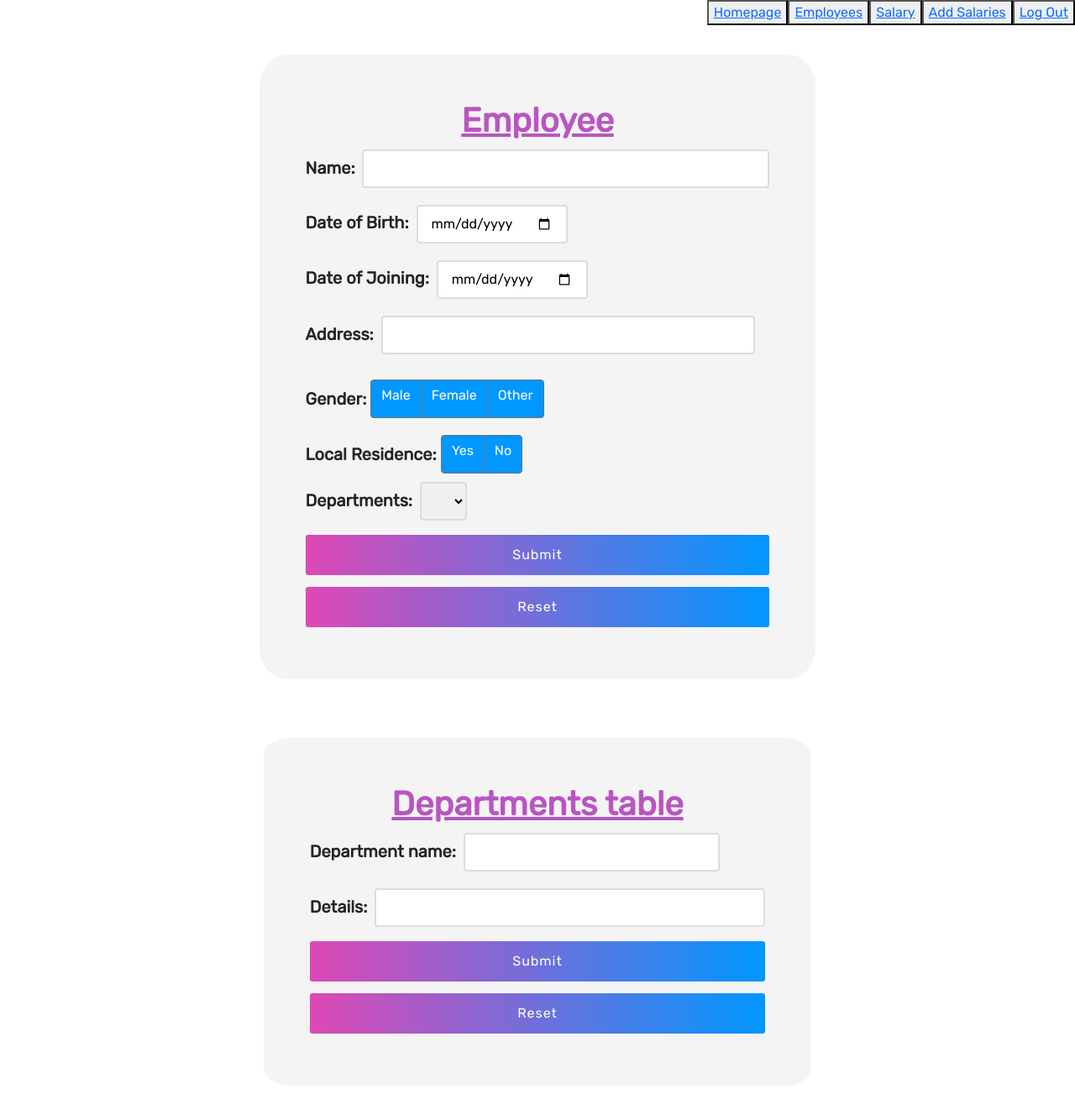
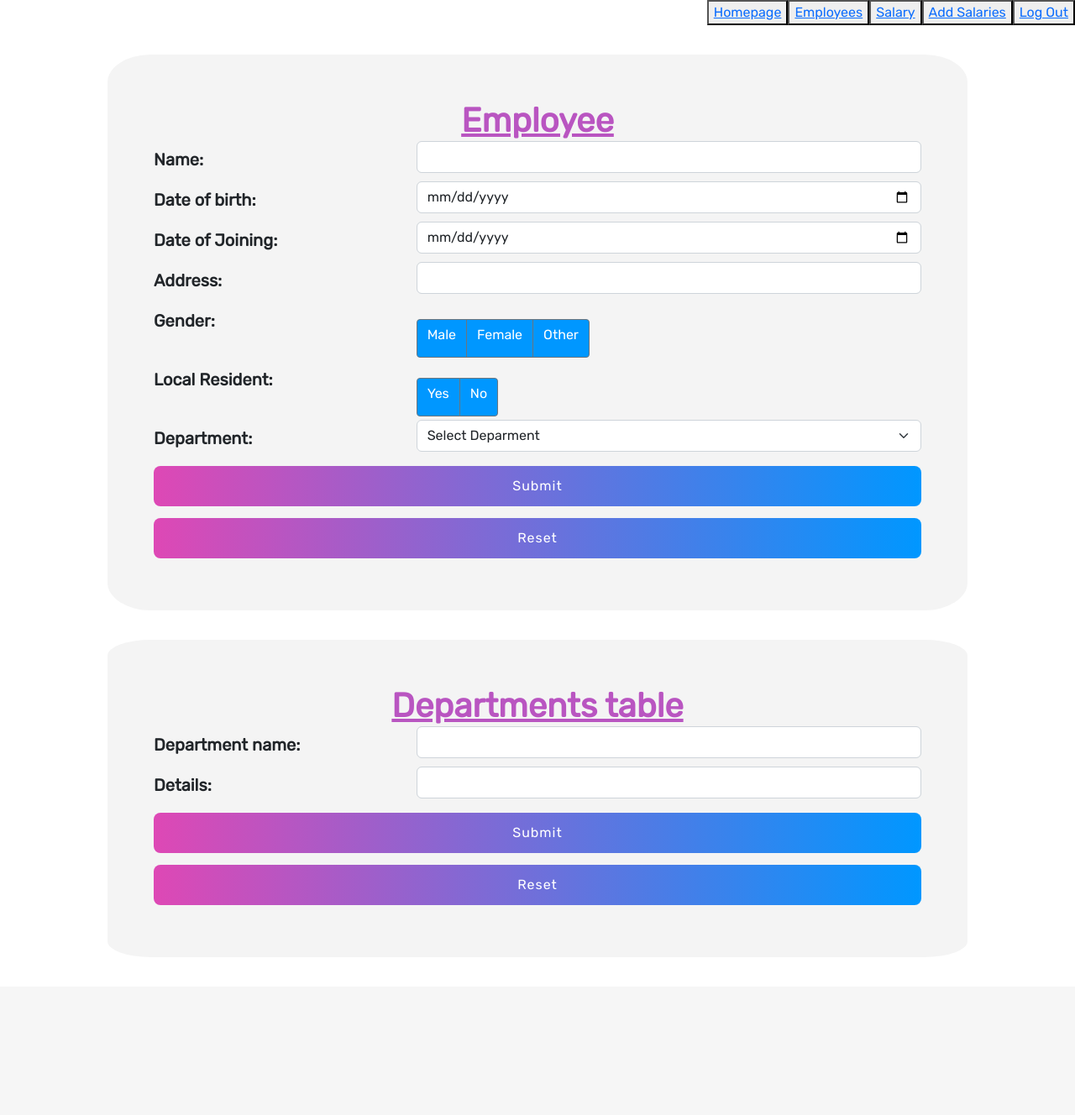
Before and after one commit to Prabh-noor/Employee-Management-System, a PHP site: page / in a window 1280 px wide. Shown: the whole page at 84% size. After the commit the page ends 1078 px from the top, so only its background shows below. Run offline with PHP 8.4, Linux system fonts and the light colour scheme; a user stored in the database is signed in; data that the repository does not hold is empty; some libraries are stand-ins or nearby versions.

Commit message:
UI changes

```diff
--- a/assets/css/style.css
+++ b/assets/css/style.css
@@ -8,12 +8,21 @@ h1, h2, h3, h4, h5, h6 {
   font-weight: bold;
 }
 
-/* Warning alerts  */
-.alert.alert-warning.fade.show{
+/* Bootstrap alert  */
+.alert.fade{
   border-radius: 12px;
   justify-content: space-between;
+  position: absolute;
+  top: 8px;
+  left: 30vw;
+  right: 30vw;
+  display: flex;
+  justify-content: space-between;
+  padding: 16px;
+  z-index: 10;
 }
 
+/* Login Form */
 .container {
   display: flex;
   height: 100vh;
@@ -85,6 +94,11 @@ form {
   border-radius: 4px;
   margin-top: 20px;
 }
+
+.radio-btn:hover {
+  background-color: #0478c5;
+}
+
 .btn-check:checked+.btn-secondary {
   color: #fff;
   background-color: #0478c5;
@@ -130,6 +144,7 @@ form > button {
   margin-bottom: 7px  ;
   color: #fff;
   letter-spacing: 1px;
+  border-radius: 8px;
   font-family: 'Rubik', sans-serif;
 }
 #login > button {
@@ -190,9 +205,50 @@ form > button {
   }
 }
 
-#employee-form, #department-form {
+#employee-form, #department-form, #salary-form {
   padding: 55px;
   background: #f4f4f4;
   border-radius: 5%;
   margin: 35px auto;
 }
+
+.row.radio-field .row.select-field{
+  align-items: end;
+}
+
+/* showEmpTable.php */
+#grid-with-search {
+  margin: 30px;
+}
+
+#searchBox {
+  margin: 20px 0;
+}
+
+/* #employees-grid {
+  border: 2px solid;
+} */
+
+#grid-header {
+  background-color: black;
+  color: #fff;
+}
+
+#grid-details {
+  border-bottom: 2px solid;
+}
+
+#links {
+  justify-content: center;
+  margin: 30px auto;
+}
+
+.page-link {
+  padding: 7px 14px;
+}
+
+#export-btn {
+  margin: 45px auto 100px;
+  display: flex;
+  justify-content: center;
+}
--- a/assets/js/app.js
+++ b/assets/js/app.js
@@ -1,3 +1,3 @@
 function closeMsg(){
-    document.getElementById("flash-msg").classList.remove("show");
+   $("#flash-msg").removeClass("show");
 }
--- a/index.php
+++ b/index.php
@@ -13,30 +13,56 @@
     <title>Document</title>
 </head>
 <body>
-    <div class="row">
-        <div class="col-lg-12">
     <form action="index.php" method="post" id="employee-form">
         <div class="header">
             <h1>Employee</h1>
         </div>
-                <div>
-                    <label class="form-label" for="name">Name:</label>
-                    <input class="form-field" type="text" name="name" size="43">
+        <div class="col-12">
+            <div class="mb-1 row">
+                <div class="col-sm-4">
+                    <label class="col-form-label form-label" for="name">Name:</label>
                 </div>
-                <div>
-                    <label class="form-label" for="date_of_birth">Date of Birth:</label>
-                    <input class="form-field" type="date" name="date_of_birth">
+                <div class="col-sm-8">
+                    <input type="text" class="form-control" name="name" placeholder="">
                 </div>
-                <div>
-                    <label class="form-label" for="date_of_joining">Date of Joining:</label>
-                    <input class="form-field" type="date" name="date_of_joining">
             </div>
-                <div>
-                    <label class="form-label" for="address">Address:</label>
-                    <input class="form-field" type="text" name="address" size="39">
         </div>
-                <div style="display: flex;align-items: end;">
-                    <label class="form-label" for="gender">Gender:</label>
+        <div class="col-12">
+            <div class="mb-1 row">
+                <div class="col-sm-4">
+                    <label class="col-form-label form-label" for="date_of_birth">Date of birth:</label>
+                </div>
+                <div class="col-sm-8">
+                    <input type="date" class="form-control" name="date_of_birth" placeholder="">
+                </div>
+            </div>
+        </div>
+        <div class="col-12">
+            <div class="mb-1 row">
+                <div class="col-sm-4">
+                    <label class="col-form-label form-label" for="date_of_joining">Date of Joining:</label>
+                </div>
+                <div class="col-sm-8">
+                    <input type="date" class="form-control" name="date_of_joining" placeholder="">
+                </div>
+            </div>
+        </div>
+        <div class="col-12">
+            <div class="mb-1 row">
+                <div class="col-sm-4">
+                    <label class="col-form-label form-label" for="address">Address:</label>
+                </div>
+                <div class="col-sm-8">
+                    <input type="text" class="form-control" name="address" placeholder="">
+                </div>
+            </div>
+        </div>
+        <div class="col-12">
+            <div class="mb-1 row radio-field">
+                <div class="col-sm-4">
+                    <label class="col-form-label form-label" for="gender">Gender:</label>
+                </div>
+                <div class="col-sm-8">
                     <div class="btn-group" role="group">
                         <input class="btn-check" type="radio" name="gender" value="Male" id="male" autocomplete="off">
                         <label class="btn btn-secondary radio-btn" for="male">Male</label>
@@ -48,24 +74,35 @@
                         <label class="btn btn-secondary radio-btn" for="other">Other</label>
                     </div>
                 </div>
-                <div style="display: flex;align-items: end;">
-                    <label class="form-label" for="residence">Local Residence:</label>
-                    <div class="btn-group">
+            </div>
+        </div>
+        <div class="col-12">
+            <div class="mb-1 row radio-field">
+                <div class="col-sm-4">
+                    <label class="col-form-label form-label" for="residence">Local Resident:</label>
+                </div>
+                <div class="col-sm-8">
+                    <div class="btn-group" role="group">
                         <input class="btn-check" type="radio" name="residence" value="1" id="yes">
                         <label class="btn btn-secondary radio-btn" for="yes">Yes</label>
                         <input class="btn-check" type="radio" name="residence" value="0" id="no">
                         <label class="btn btn-secondary radio-btn" for="no">No</label>
                     </div>
                 </div>
-                <div>
-                    <label class="form-label" for="departments">Departments:</label>
-                    <select class="form-field" name="departments">
+            </div>
+        </div>
+        <div class="col-12">
+            <div class="mb-1 row select-field">
+                <div class="col-sm-4">
+                    <label class="col-form-label form-label" for="departments">Department:</label>
+                </div>
+                <div class="col-sm-8">
+                    <select class="form-select" name="departments">
+                        <option selected>Select Deparment</option>
                         <?php
                         while($department= mysqli_fetch_array($departments)){
                         ?>
-                        <option value="<?php
-                                echo $department['seq'];
-                                ?>">
+                        <option value="<?php echo $department['seq']; ?>">
                             <?php
                                 echo $department['dept_name'];
                             ?>
@@ -75,30 +112,38 @@
                         ?>
                     </select>
                 </div>
+            </div>
+        </div>
         <button type="submit" name="employees" value="Submit">Submit</button>
         <button type="reset" value="Reset">Reset</button>
     </form>
-        </div>
-    </div>
-    <div class="row">
-        <div class="col-lg-12">
     <form action="index.php" method="post" id="department-form">
         <div class="header">
             <h1>Departments table</h1>
         </div>
-                <div>
-                    <label class="form-label" for="dept_name">Department name:</label>
-                    <input class="form-field" type="text" name="dept_name" size="25">
+        <div class="col-12">
+            <div class="mb-1 row">
+                <div class="col-sm-4">
+                    <label class="col-form-label form-label" for="dept_name">Department name:</label>
                 </div>
-                <div>
-                    <label class="form-label" for="dept_details">Details:</label>
-                    <input class="form-field" type="text" name="dept_details" size="41">
+                <div class="col-sm-8">
+                    <input type="text" class="form-control" name="dept_name" placeholder="">
+                </div>
+            </div>
+        </div>
+        <div class="col-12">
+            <div class="mb-1 row">
+                <div class="col-sm-4">
+                    <label class="col-form-label form-label" for="dept_details">Details:</label>
+                </div>
+                <div class="col-sm-8">
+                    <input type="text" class="form-control" name="dept_details" placeholder="">
+                </div>
+            </div>
         </div>
         <button type="submit" name="department" value="Submit">Submit</button>
         <button type="reset" value="Reset">Reset</button>
     </form>
-        </div>
-    </div>
     <!-- Bootstrap Popper -->
     <script src="https://cdn.jsdelivr.net/npm/@popperjs/core@2.11.5/dist/umd/popper.min.js" integrity="sha384-Xe+8cL9oJa6tN/veChSP7q+mnSPaj5Bcu9mPX5F5xIGE0DVittaqT5lorf0EI7Vk" crossorigin="anonymous"></script>
     <script src="https://cdn.jsdelivr.net/npm/bootstrap@5.2.0-beta1/dist/js/bootstrap.min.js" integrity="sha384-kjU+l4N0Yf4ZOJErLsIcvOU2qSb74wXpOhqTvwVx3OElZRweTnQ6d31fXEoRD1Jy" crossorigin="anonymous"></script>
--- a/links.php
+++ b/links.php
@@ -19,13 +19,42 @@ if (!isset($_SESSION['email'])) {
     <link rel="preconnect" href="https://fonts.gstatic.com" crossorigin>
     <link href="https://fonts.googleapis.com/css2?family=Rubik&display=swap" rel="stylesheet">
 
-    <!-- Bootstrap -->
+    <!-- Bootstrap cdn -->
     <link href="https://cdn.jsdelivr.net/npm/bootstrap@5.2.0-beta1/dist/css/bootstrap.min.css" rel="stylesheet" integrity="sha384-0evHe/X+R7YkIZDRvuzKMRqM+OrBnVFBL6DOitfPri4tjfHxaWutUpFmBp4vmVor" crossorigin="anonymous">
+    <!-- Fontawesome CDN -->
+    <link rel="stylesheet" href="https://cdnjs.cloudflare.com/ajax/libs/font-awesome/6.1.1/css/fontawesome.css" integrity="sha512-H2GlJYNMmZLAA8LfFQ8EW7WWVumdleFREr8PUyBZeuRt5mEd25RK11Zo+rHBqSzbp75v2xRFfkmiyO9MBtx3mg==" crossorigin="anonymous" referrerpolicy="no-referrer" />
+    <!-- jQuery cdn -->
+    <script src="https://code.jquery.com/jquery-3.6.0.min.js" integrity="sha256-/xUj+3OJU5yExlq6GSYGSHk7tPXikynS7ogEvDej/m4=" crossorigin="anonymous"></script>
     <!-- Custom CSS -->
     <link rel="stylesheet" href="assets/css/style.css">
 </head>
 
 <body>
+<!-- <nav class="navbar navbar-expand-lg navbar-light bg-light">
+  <a class="navbar-brand" href="#">Navbar</a>
+  <button class="navbar-toggler" type="button" data-toggle="collapse" data-target="#navbarTogglerDemo02" aria-controls="navbarTogglerDemo02" aria-expanded="false" aria-label="Toggle navigation">
+    <span class="navbar-toggler-icon"></span>
+  </button>
+
+  <div class="collapse navbar-collapse" id="navbarTogglerDemo02">
+    <ul class="navbar-nav mr-auto mt-2 mt-lg-0">
+      <li class="nav-item active">
+        <a class="nav-link" href="#">Home <span class="sr-only">(current)</span></a>
+      </li>
+      <li class="nav-item">
+        <a class="nav-link" href="#">Link</a>
+      </li>
+      <li class="nav-item">
+        <a class="nav-link disabled" href="#">Disabled</a>
+      </li>
+    </ul>
+    <form class="form-inline my-2 my-lg-0">
+      <input class="form-control mr-sm-2" type="search" placeholder="Search">
+      <button class="btn btn-outline-success my-2 my-sm-0" type="submit">Search</button>
+    </form>
+  </div>
+</nav> -->
+
     <div class="d-flex justify-content-end">
         <button>
             <a href='index.php'>Homepage</a>
```
Also changed, not shown: editDetails.php (+3 -4 lines), insertSalary.php (+53 -19 lines), showEmpTable.php (+42 -42 lines). Lines whose indentation alone changed are shown as unchanged.
